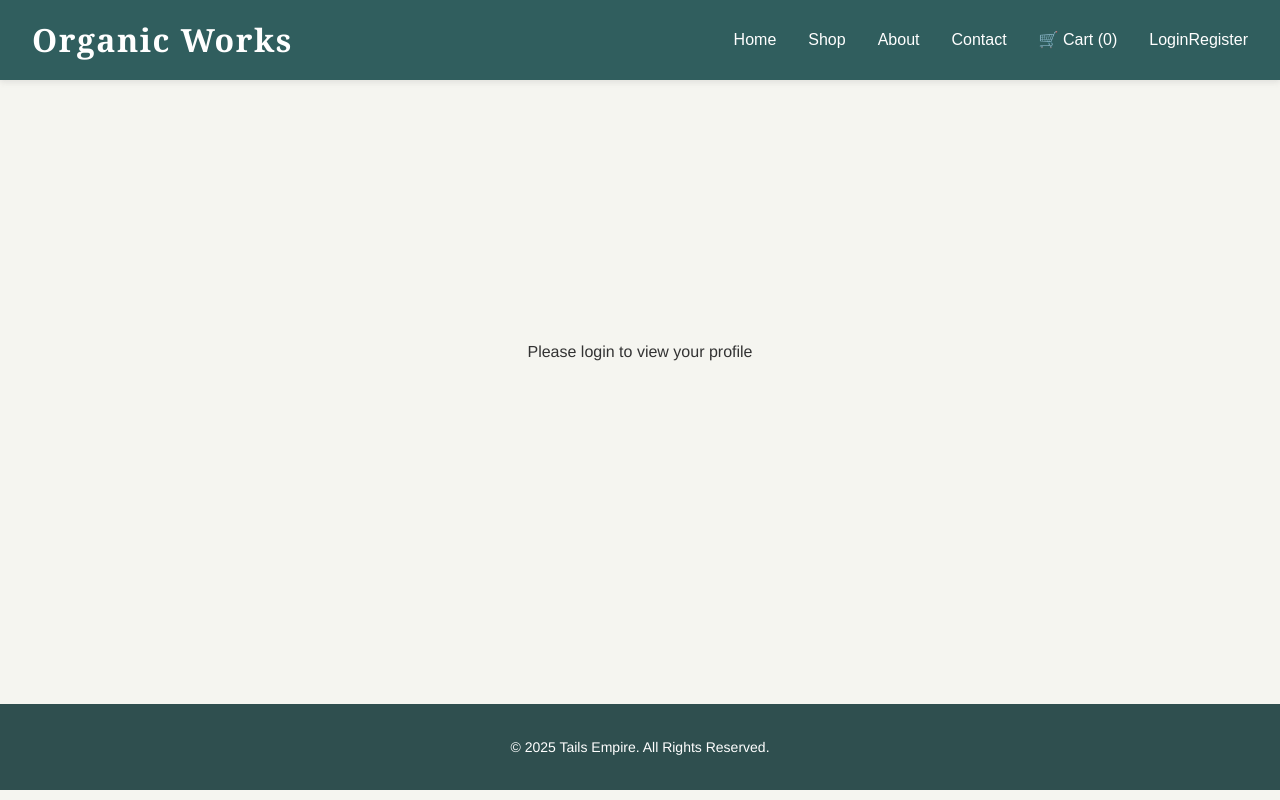
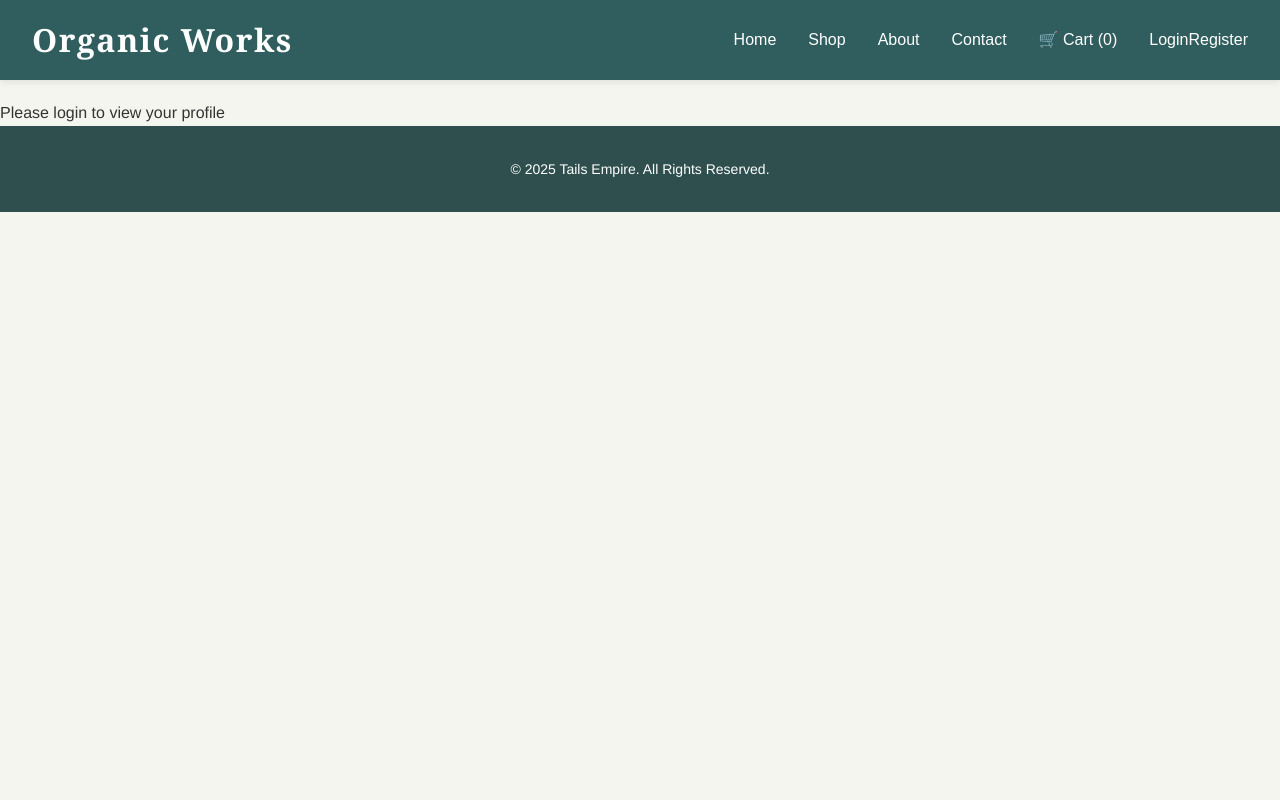
Before and after one commit to IshitaJain2001/organic-e-commerce, a React (Vite) app in the folder FrontEnd/: page /profile in a window 1280 px wide. Built offline with nearby package versions, Linux system fonts and the light colour scheme.

Commit message:
profile card updated

```diff
--- a/FrontEnd/src/Components/Profile.jsx
+++ b/FrontEnd/src/Components/Profile.jsx
@@ -32,7 +32,7 @@
 
   if (!user) {
     return (
-      <div className="flex justify-center items-center h-screen">
+      <div style={{marginTop:"100px"}}>
         <p className="text-lg text-gray-600">Please login to view your profile</p>
       </div>
     );
```
